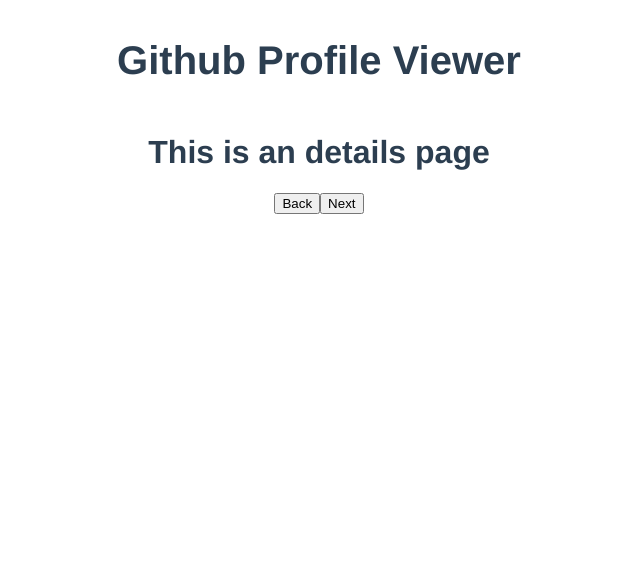
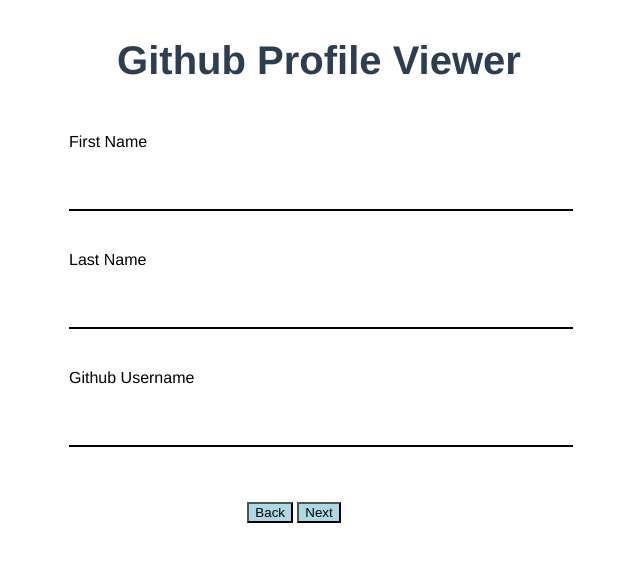
Before and after one commit to leonshenprojects/github-profile-viewer, a Vue app: page /details in a window 1280 px wide. Shown: the top 562 px of the page, without its empty margins (321-961 px from the left). Built offline with nearby package versions, Linux system fonts and the light colour scheme.

Commit message:
Sets up form data and error handling.

```diff
--- a/src/App.vue
+++ b/src/App.vue
@@ -4,26 +4,47 @@
             <div class="header__logo"><span>Github Profile Viewer</span></div>
         </header>
 
-        <router-view/>
+        <main class="main">
+            <router-view/>
+        </main>
 
-        <footer v-if="showFooter">
-            <button v-if="showBackButton" @click="handleBack">Back</button>
-            <button @click="handleNext">{{ nextButtonLabel }}</button>
+        <footer
+            v-if="showFooter"
+            class="footer"
+        >
+            <div class="footer__buttons">
+                <button
+                    v-if="showBackButton" @click="handleBack"
+                    class="footer__button footer__button--back"
+                >
+                    Back
+                </button>
+
+                <button
+                    @click="handleNext"
+                    class="footer__button"
+                >
+                    {{ nextButtonLabel }}
+                </button>
+            </div>
         </footer>
     </div>
 </template>
 
 <script>
     import router from './router';
-	import { mapGetters } from 'vuex';
+	import { mapGetters, mapMutations, mapState } from 'vuex';
 
 	export default {
         name: 'App',
         computed: {
 			...mapGetters([
-				'currentPage',
+                'hasErrors',
                 'nextPage',
 			]),
+            ...mapState([
+                'currentPage',
+            ]),
             nextButtonLabel() {
                 switch (this.currentPage) {
                     case 'intro':
@@ -42,10 +63,19 @@
             },
         },
         methods: {
+            ...mapMutations([
+                'validatePageData',
+            ]),
             handleBack() {
                 router.go(-1);
             },
             handleNext() {
+                this.validatePageData();
+
+                if (this.hasErrors) {
+                    return;
+                }
+
                 router.push(this.nextPage);
             },
         }
@@ -55,19 +85,27 @@
 <style lang="scss">
     @import './static/css/_mediaqueries.scss';
 
+    html, body {
+        height: 100%;
+    }
+
     #app {
         font-family: Avenir, Helvetica, Arial, sans-serif;
         -webkit-font-smoothing: antialiased;
         -moz-osx-font-smoothing: grayscale;
-        text-align: center;
+        display: flex;
+        flex-direction: column;
+        height: 100%;
         color: #2c3e50;
     }
 
     .header {
-        padding: 30px;
+        padding: 30px 0px;
     }
 
     .header__logo {
+        display: flex;
+        justify-content: center;
         font-size: 20px;
         font-weight: 900;
 
@@ -75,4 +113,33 @@
 			font-size: 40px;
 		}
     }
+
+    .main {
+        padding: 0px 20px;
+    }
+
+    .footer {
+        display: flex;
+        justify-content: center;
+        flex: 1;
+        padding-top: 40px;
+
+		@media #{$tablet-up} {
+			height: 200px;
+		}
+    }
+
+    .footer__buttons {
+        position: relative;
+    }
+
+    .footer__button {
+        background-color: lightblue;
+    }
+
+    .footer__button--back {
+        position: absolute;
+        top: 0;
+        right: 110%;
+    }
 </style>
--- /dev/null
+++ b/src/components/FormInput.vue
@@ -0,0 +1,66 @@
+<template>
+	<input
+		class="FormInput"
+		:class="{ 'is-invalid': state === false }"
+		:id="id"
+		:name="name"
+		:value="value"
+		:type="type"
+		:required="required"
+		@input="$emit('input', $event.target.value)"
+	/>
+</template>
+
+<script>
+	export default {
+		model: {
+			prop: 'value',
+			event: 'input',
+		},
+		props: {
+			id: {
+				type: String,
+				default: function() {
+					return `v-form-input-${this._uid}`;
+				},
+			},
+			name: {
+				type: String,
+			},
+			value: {
+				type: [String, Number],
+				default: '',
+			},
+			type: {
+				type: String,
+				default: 'text',
+			},
+			required: {
+				type: Boolean,
+			},
+			state: {
+				type: Boolean,
+				default: null,
+			},
+		},
+	}
+</script>
+
+<style lang="scss">
+    @import './../static/css/_variables.scss';
+
+	.FormInput {
+		width: 100%;
+		padding-top: 11px;
+		padding-bottom: 11px;
+		font-size: 18px;
+		line-height: 26px;
+		border: 0;
+		border-bottom: 2px solid $black;
+		border-radius: 0;
+
+		&.is-invalid {
+			border-color: red;
+		}
+	}
+</style>
--- a/src/components/FormItem.vue
+++ b/src/components/FormItem.vue
@@ -11,6 +11,13 @@
 		<div class="FormItem__content">
 			<slot />
 		</div>
+
+        <div
+            v-if="error"
+            class="FormItem__error"
+        >
+            <p> {{ error }} </p>
+        </div>
     </div>
 </template>
 
@@ -18,6 +25,10 @@
     export default {
         name: 'FormItem',
         props: {
+			error: {
+				type: String,
+				default: '',
+			},
 			label: {
 				type: String,
 				default: '',
--- a/src/store.js
+++ b/src/store.js
@@ -6,18 +6,55 @@
 export default new Vuex.Store({
     state: {
         currentPage: 'intro',
+        data: {
+            firstName: '',
+            lastName: '',
+            userName: '',
+        },
+        errors: [],
     },
     mutations: {
+        clearError(state, fieldName) {
+            state.errors = state.errors.filter(error => error.fieldName !== fieldName);
+        },
 		setcurrentPage(state, step) {
 			state.currentPage = step;
 		},
+        updateData(state, newData) {
+            state.data = {
+                ...state.data,
+                ...newData,
+            };
+        },
+        validatePageData(state) {
+            if (state.currentPage === 'details') {
+                state.errors = [
+                    ...state.errors,
+                    ...compileErrors(state.data, ['firstName', 'lastName', 'username'])
+                ];
+            }
+        },
     },
     actions: {
 
     },
     getters: {
-        currentPage: state => state.currentPage,
-		nextPage: state => {
+        getErrorForField: (state) => (fieldName) => {
+            const error = state.errors.find((error) => error.fieldName === fieldName);
+
+            if (!error) {
+                return;
+            }
+
+            return error.message;
+        },
+        hasErrorForField: (state) => (fieldName) => {
+            return state.errors.some((error) => error.fieldName === fieldName);
+        },
+        hasErrors: (state) => {
+            return state.errors.length > 0;
+        },
+		nextPage: (state) => {
             const pages = ['intro', 'details', 'confirmation', 'profile'];
 
             const currentPageIndex = pages.findIndex(page => page === state.currentPage);
@@ -32,3 +69,19 @@
 		},
     }
 });
+
+const compileErrors = (data, fieldNames) => {
+    return fieldNames.reduce((errors, fieldName) => {
+        if (!data[fieldName]) {
+            return [
+                ...errors,
+                {
+                    fieldName: fieldName,
+                    message: 'This first is required.',
+                }
+            ]
+        }
+
+        return errors;
+    }, []);
+}
--- a/src/views/Details.vue
+++ b/src/views/Details.vue
@@ -1,19 +1,111 @@
 <template>
   <div class="Details">
-    <h1>This is an details page</h1>
+        <FormItem
+            label-for="firstName"
+            label="First Name"
+            :state="!hasErrorForField('firstName')"
+            :error="getErrorForField('firstName')"
+        >
+            <FormInput
+                id="firstName"
+                v-model="firstName"
+                :state="!hasErrorForField('firstName')"
+                @input="clearError('firstName')"
+            />
+        </FormItem>
+
+        <FormItem
+            label-for="lastName"
+            label="Last Name"
+            :state="!hasErrorForField('lastName')"
+            :error="getErrorForField('lastName')"
+        >
+            <FormInput
+                id="lastName"
+                v-model="lastName"
+                :state="!hasErrorForField('lastName')"
+                @input="clearError('lastName')"
+            />
+        </FormItem>
+
+        <FormItem
+            label-for="username"
+            label="Github Username"
+            :state="!hasErrorForField('username')"
+            :error="getErrorForField('username')"
+        >
+            <FormInput
+                id="username"
+                v-model="username"
+                :state="!hasErrorForField('username')"
+                @input="clearError('username')"
+            />
+        </FormItem>
   </div>
 </template>
 
 <script>
-	import { mapMutations } from 'vuex';
+	import { mapGetters, mapMutations, mapState } from 'vuex';
+    import FormInput from './../components/FormInput';
+    import FormItem from './../components/FormItem';
 
     export default {
         name: 'Details',
         components: {
+            FormInput,
+            FormItem,
+        },
+        data() {
+            return {
+            };
+        },
+        computed: {
+			...mapGetters([
+                'getErrorForField',
+                'hasErrorForField',
+			]),
+            ...mapState([
+                'data',
+            ]),
+            firstName: {
+                get() {
+                    return this.data.firstName;
+                },
+                set(value) {
+                    this.updateData({
+                        ...this.data,
+                        firstName: value,
+                    })
+                },
+            },
+            lastName: {
+                get() {
+                    return this.data.lastName;
+                },
+                set(value) {
+                    this.updateData({
+                        ...this.data,
+                        lastName: value,
+                    })
+                },
+            },
+            username: {
+                get() {
+                    return this.data.username;
+                },
+                set(value) {
+                    this.updateData({
+                        ...this.data,
+                        username: value,
+                    })
+                },
+            },
         },
         methods: {
             ...mapMutations([
+                'clearError',
                 'setcurrentPage',
+                'updateData',
             ]),
         },
         created() {
@@ -24,4 +116,14 @@
 
 <style lang="scss" scoped>
     @import './../static/css/_mediaqueries.scss';
+
+    .Details {
+        max-width: 500px;
+        margin: auto;
+        padding-top: 5px;
+
+		@media #{$tablet-up} {
+			padding-top: 20px;
+		}
+    }
 </style>
```
